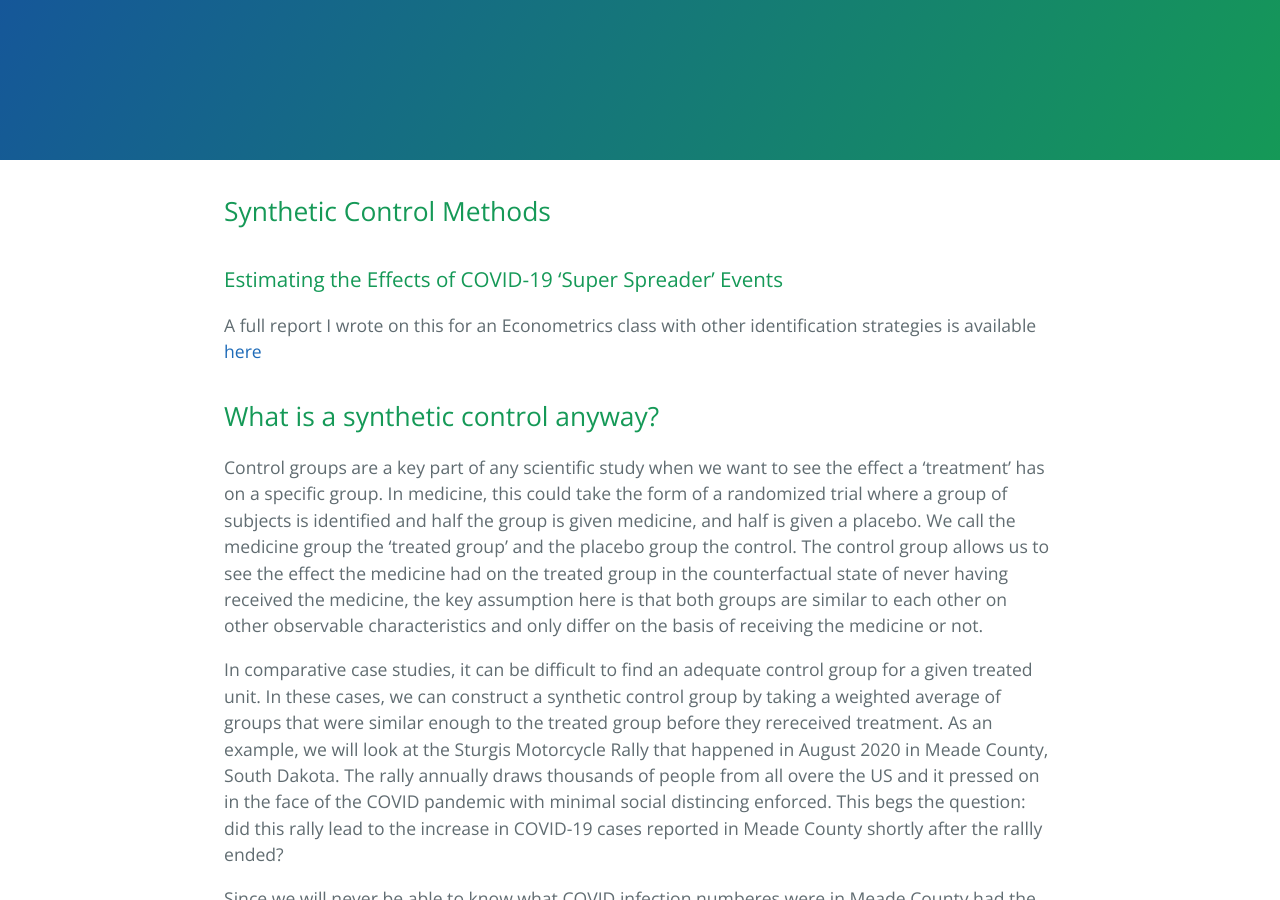
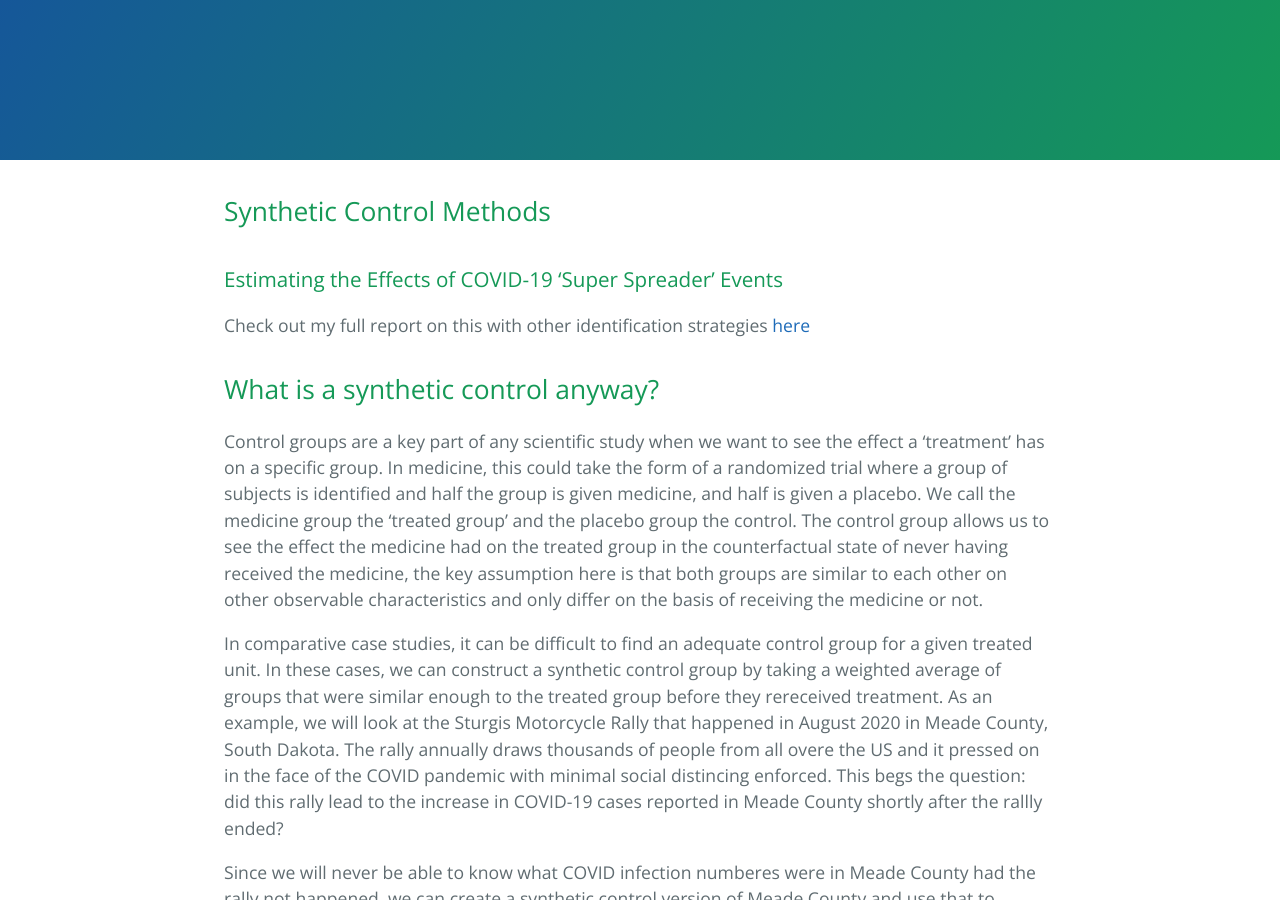
Before and after one commit to walkerhughes/portfolio, a Jekyll site: the page built from synth.md, in a window 1280 px wide and 900 px high. Built offline with Jekyll 4.4.1, drawn with Linux system fonts in a browser that asks for light colours; our own code applies the rules of GitHub Pages for plain Markdown files.

Commit message:
Update synth.md

```diff
--- a/synth.md
+++ b/synth.md
@@ -5,7 +5,7 @@ layout: default
 ## Synthetic Control Methods
 ### Estimating the Effects of COVID-19 'Super Spreader' Events
 
-<p>A full report I wrote on this for an Econometrics class with other identification strategies is available <a href="./econ488.pdf">here</a></p>
+<p>Check out my full report on this with other identification strategies <a href="./econ488.pdf">here</a></p>
 
 ## What is a synthetic control anyway?
 
```
